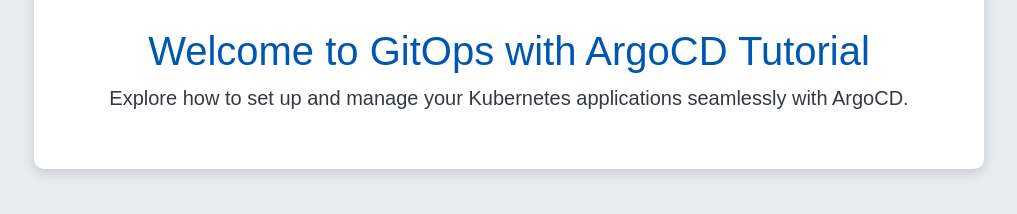
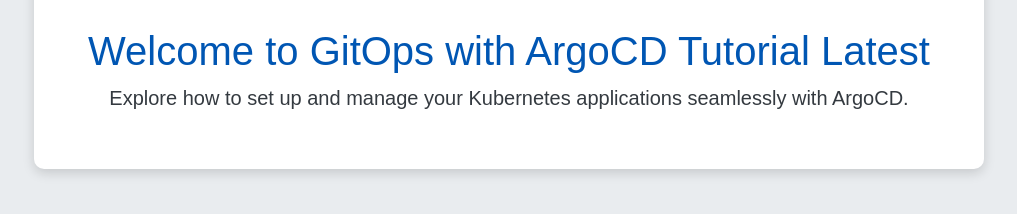
Before and after one commit to EzioDEVio/GitOps-ArgoCD-App, a website: page public/index.html in a window 1280 px wide. Shown: the part 232-446 px from the top of the page, without its empty margins (131-1148 px from the left). Drawn offline with nearby package versions, Linux system fonts and the light colour scheme.

Commit message:
Update index.html

```diff
--- a/public/index.html
+++ b/public/index.html
@@ -36,7 +36,7 @@
       <div class="col-md-10 text-center hero-section">
         <!-- Using a locally hosted logo image -->
         <img src="images/argocd.png" alt="ArgoCD Logo" class="argo-logo">
-        <h1 class="header-color">Welcome to GitOps with ArgoCD Tutorial</h1>
+        <h1 class="header-color">Welcome to GitOps with ArgoCD Tutorial Latest</h1>
         <p class="lead text-color">Explore how to set up and manage your Kubernetes applications seamlessly with ArgoCD.</p>
       </div>
     </div>
```
